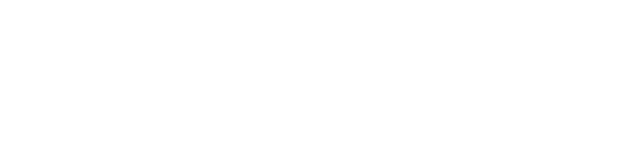
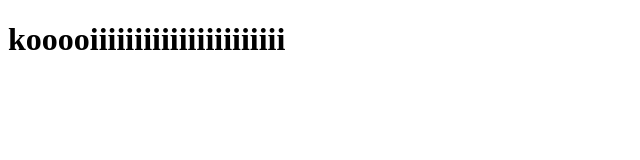
Before and after one commit to balderik42/date-with-git, a plain HTML site: page hi.html in a window 1280 px wide. Shown: the whole page, without its empty margins (0-640 px from the left). Drawn offline with Linux system fonts and the light colour scheme.

Commit message:
hey file edited

```diff
--- a/hi.html
+++ b/hi.html
@@ -7,6 +7,6 @@
     <title>Document</title>
 </head>
 <body>
-
+    <h1>kooooiiiiiiiiiiiiiiiiiiiiii</h1>
 </body>
 </html>
```
